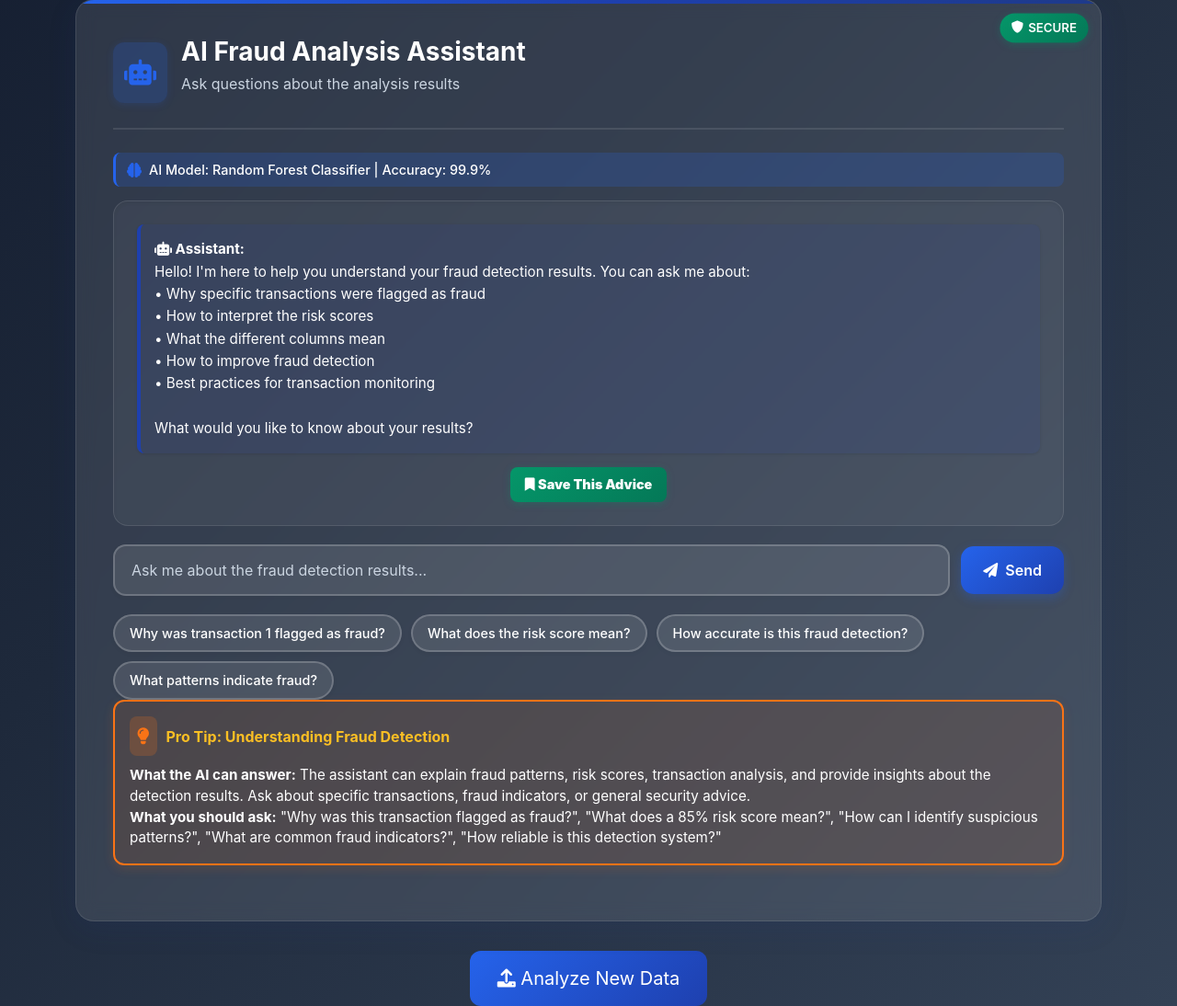
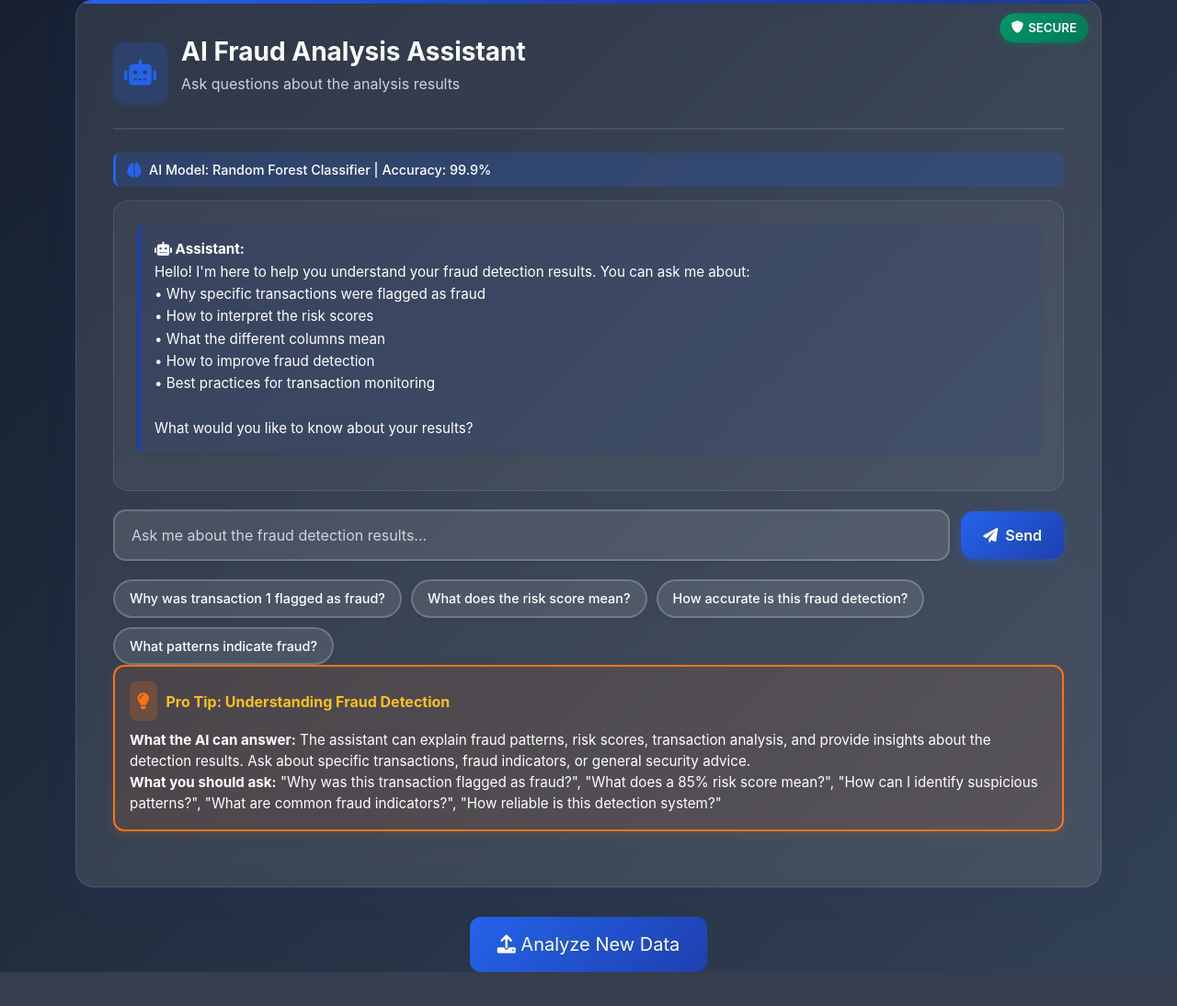
Before and after one commit to Pawan22104168/FraudGuard-Pro-AI-Fraud-Detection-System, a Flask app: template templates/display.html in a window 1280 px wide. Shown: the part 807-1901 px from the top of the page at 92% size. After the commit the page ends 1864 px from the top, so only its background shows below. Run offline with Flask 3, Linux system fonts and the light colour scheme; the template is opened without the code that fills it, so the values that code supplies are empty.

Commit message:
Final update - fix save button behavior and file upload improvements

```diff
--- a/templates/display.html
+++ b/templates/display.html
@@ -596,11 +596,6 @@
                 • Best practices for transaction monitoring<br><br>
                 What would you like to know about your results?
             </div>
-            <div class="save-advice-section">
-                <button class="save-advice-btn" onclick="saveAdviceFromElement(this)">
-                    <i class="fas fa-bookmark"></i> <strong>Save This Advice</strong>
-                </button>
-            </div>
         </div>
 
         <div class="chat-input-group">
```
